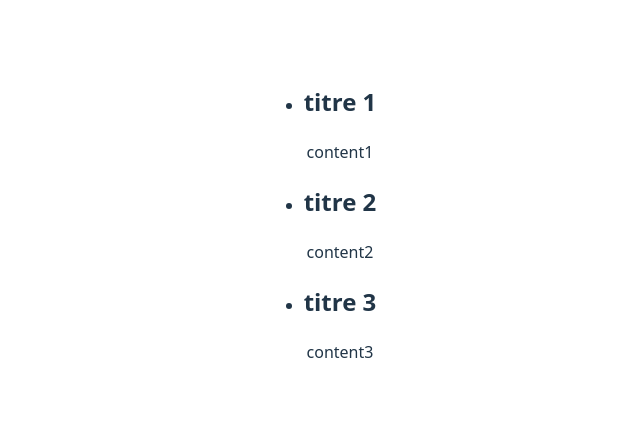
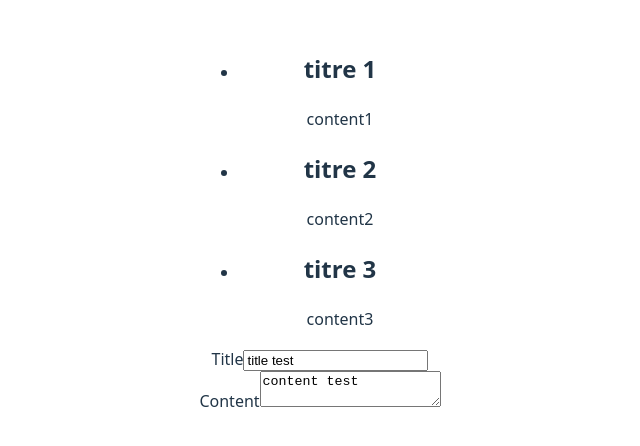
Before and after one commit to yohannimation/react-next-blog, a React (Vite) app in the folder react.js/: page / in a window 1280 px wide. Shown: the part 178-624 px from the top of the page, without its empty margins (320-960 px from the left). Built offline with nearby package versions, Linux system fonts and the light colour scheme.

Commit message:
feat(PostForm): `PostForm` component creation

```diff
--- a/react.js/src/App.tsx
+++ b/react.js/src/App.tsx
@@ -3,6 +3,7 @@ import { useMemo } from 'react';
 import './App.css'
 
 import PostCardList from './components/PostCardList/PostCardList'
+import PostForm from './components/PostForm/PostForm';
 
 function App() {
   const cardList = useMemo(() => [
@@ -14,6 +15,7 @@ function App() {
   return (
     <>
       <PostCardList cardList={cardList} />
+      <PostForm title='title test' content='content test' />
     </>
   )
 }
--- a/react.js/src/components/PostForm/PostForm.interface.ts
+++ b/react.js/src/components/PostForm/PostForm.interface.ts
@@ -0,0 +1,4 @@
+export interface PostFormInterface {
+    title?: string
+    content?: string
+}
--- a/react.js/src/components/PostForm/PostForm.tsx
+++ b/react.js/src/components/PostForm/PostForm.tsx
@@ -0,0 +1,29 @@
+import { useState } from "react";
+
+import type { PostFormInterface } from "./PostForm.interface";
+
+export default function PostForm({ title, content }: PostFormInterface) {
+    const [input, setInput] = useState(title ?? "");
+    const [textarea, setTextarea] = useState(content ?? "");
+
+    return (
+        <div>
+            <div>
+                <label htmlFor="title">Title</label>
+                <input
+                    id="title"
+                    value={input}
+                    onChange={(e) => setInput(e.target.value)}
+                />
+            </div>
+            <div>
+                <label htmlFor="content">Content</label>
+                <textarea
+                    id="content"
+                    value={textarea}
+                    onChange={(e) => setTextarea(e.target.value)}
+                ></textarea>
+            </div>
+        </div>
+    )
+}
```
